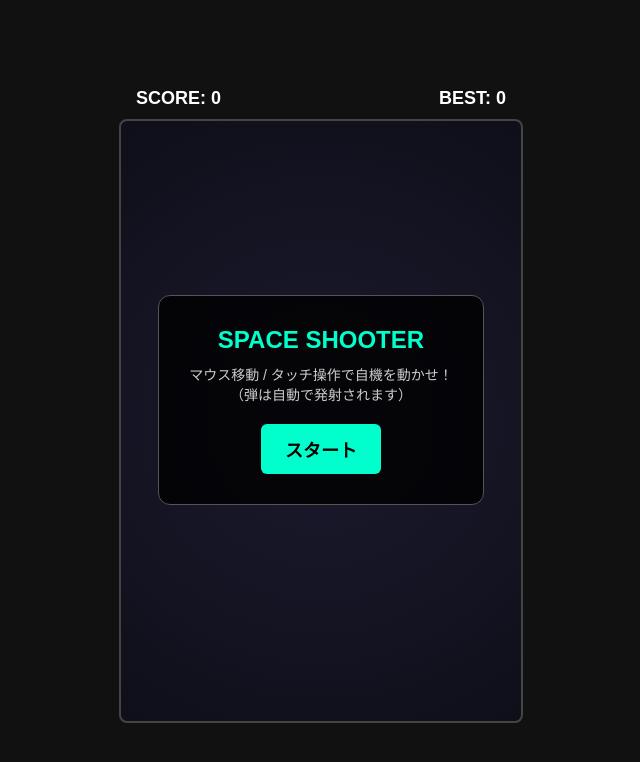
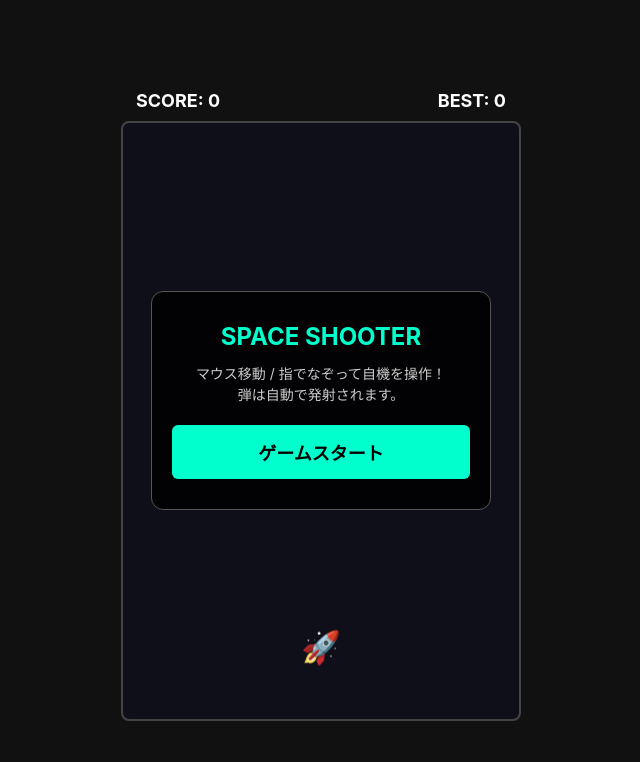
Before and after one commit to ninngenn0121/sikennteki.github.io, a plain HTML site: page index.html in a window 1280 px wide. Shown: the whole page, without its empty margins (319-959 px from the left). Drawn offline with Linux system fonts and the light colour scheme.

Commit message:
Update index.html

```diff
--- a/index.html
+++ b/index.html
@@ -2,14 +2,14 @@
 <html lang="ja">
 <head>
 <meta charset="UTF-8">
-<meta name="viewport" content="width=device-width, initial-scale=1.0, user-scalable=no">
-<title>スペースシューター</title>
+<meta name="viewport" content="width=device-width, initial-scale=1.0, maximum-scale=1.0, user-scalable=no">
+<title>SPACE SHOOTER</title>
 <style>
   * { box-sizing: border-box; margin: 0; padding: 0; }
   body {
     background: #111;
     color: #fff;
-    font-family: sans-serif;
+    font-family: -apple-system, BlinkMacSystemFont, "Segoe UI", Roboto, sans-serif;
     display: flex;
     flex-direction: column;
     align-items: center;
@@ -28,33 +28,40 @@
     font-weight: bold;
   }
   canvas {
-    background: radial-gradient(circle, #1a1a2e 0%, #0f0f1a 100%);
+    background: #0f0f1a;
     border: 2px solid #444;
     border-radius: 8px;
-    max-width: 100%;
-    max-height: 80vh;
+    width: 95vw;
+    max-width: 400px;
+    height: auto;
+    aspect-ratio: 2 / 3;
+    display: block;
   }
   #overlay {
     position: absolute;
-    background: rgba(0, 0, 0, 0.8);
-    padding: 30px;
+    background: rgba(0, 0, 0, 0.85);
+    padding: 30px 20px;
     border-radius: 12px;
     text-align: center;
     border: 1px solid #555;
+    width: 85%;
+    max-width: 340px;
+    z-index: 10;
   }
-  h1 { font-size: 24px; margin-bottom: 10px; color: #00ffcc; }
-  p { font-size: 14px; margin-bottom: 20px; color: #ccc; }
+  h1 { font-size: 24px; margin-bottom: 12px; color: #00ffcc; }
+  p { font-size: 14px; margin-bottom: 20px; color: #ccc; line-height: 1.5; }
   button {
     background: #00ffcc;
     color: #000;
     border: none;
-    padding: 12px 24px;
+    padding: 14px 28px;
     font-size: 18px;
     font-weight: bold;
     border-radius: 6px;
     cursor: pointer;
+    width: 100%;
   }
-  button:hover { background: #00cca3; }
+  button:active { background: #00cca3; }
 </style>
 </head>
 <body>
@@ -68,11 +75,12 @@
 
 <div id="overlay">
   <h1 id="title">SPACE SHOOTER</h1>
-  <p id="desc">マウス移動 / タッチ操作で自機を動かせ！<br>（弾は自動で発射されます）</p>
-  <button id="startBtn">スタート</button>
+  <p id="desc">マウス移動 / 指でなぞって自機を操作！<br>弾は自動で発射されます。</p>
+  <button id="startBtn" type="button">ゲームスタート</button>
 </div>
 
 <script>
+window.addEventListener("DOMContentLoaded", () => {
   const canvas = document.getElementById("game");
   const ctx = canvas.getContext("2d");
   const scoreEl = document.getElementById("score");
@@ -83,49 +91,78 @@ const descEl = document.getElementById("desc");
   const startBtn = document.getElementById("startBtn");
 
   let score = 0;
-let best = localStorage.getItem("shooter_best") || 0;
+  let best = 0;
+  try {
+    best = Number(localStorage.getItem("shooter_best")) || 0;
+  } catch (e) {}
   bestEl.textContent = best;
 
   let isPlaying = false;
   let frame = 0;
+  let animationId = null;
   let player = { x: 200, y: 530, r: 18 };
   let bullets = [];
   let enemies = [];
   let particles = [];
+  let audioCtx = null;
 
-// 音の生成（外部ファイル不要の簡易SE）
-const audioCtx = new (window.AudioContext || window.webkitAudioContext)();
+  // 安全な効果音再生
   function playBeep(freq, type, duration) {
+    try {
+      if (!audioCtx) {
+        const AudioContext = window.AudioContext || window.webkitAudioContext;
+        if (AudioContext) audioCtx = new AudioContext();
+      }
+      if (!audioCtx) return;
       if (audioCtx.state === "suspended") audioCtx.resume();
+
       const osc = audioCtx.createOscillator();
       const gain = audioCtx.createGain();
       osc.type = type;
       osc.frequency.setValueAtTime(freq, audioCtx.currentTime);
-  gain.gain.setValueAtTime(0.05, audioCtx.currentTime);
+      gain.gain.setValueAtTime(0.04, audioCtx.currentTime);
       gain.gain.exponentialRampToValueAtTime(0.001, audioCtx.currentTime + duration);
       osc.connect(gain);
       gain.connect(audioCtx.destination);
       osc.start();
       osc.stop(audioCtx.currentTime + duration);
+    } catch (e) {
+      // 音声非対応環境でもゲームを止めない
+    }
   }
 
-// 操作イベント（マウス＆タッチ両対応）
+  // 座標計算と自機移動
   function movePlayer(clientX) {
     if (!isPlaying) return;
     const rect = canvas.getBoundingClientRect();
+    if (rect.width === 0) return;
     const scaleX = canvas.width / rect.width;
-  let x = (clientX - rect.left) * scaleX;
+    const x = (clientX - rect.left) * scaleX;
     player.x = Math.max(player.r, Math.min(canvas.width - player.r, x));
   }
 
-canvas.addEventListener("mousemove", e => movePlayer(e.clientX));
+  window.addEventListener("mousemove", e => movePlayer(e.clientX));
+  canvas.addEventListener("touchstart", e => {
+    if (e.touches.length > 0) movePlayer(e.touches[0].clientX);
+  }, { passive: true });
   canvas.addEventListener("touchmove", e => {
     e.preventDefault();
-  movePlayer(e.touches[0].clientX);
+    if (e.touches.length > 0) movePlayer(e.touches[0].clientX);
   }, { passive: false });
 
-// ゲーム開始処理
+  // 初期画面の描画
+  function drawInitial() {
+    ctx.clearRect(0, 0, canvas.width, canvas.height);
+    ctx.font = "32px sans-serif";
+    ctx.textAlign = "center";
+    ctx.textBaseline = "middle";
+    ctx.fillText("🚀", player.x, player.y);
+  }
+  drawInitial();
+
+  // ゲーム開始
   startBtn.addEventListener("click", () => {
+    if (animationId) cancelAnimationFrame(animationId);
     score = 0;
     frame = 0;
     bullets = [];
@@ -135,6 +172,7 @@ startBtn.addEventListener("click", () => {
     scoreEl.textContent = score;
     overlay.style.display = "none";
     isPlaying = true;
+    playBeep(500, "sine", 0.1);
     loop();
   });
 
@@ -155,7 +193,9 @@ function gameOver() {
     playBeep(120, "sawtooth", 0.4);
     if (score > best) {
       best = score;
-    localStorage.setItem("shooter_best", best);
+      try {
+        localStorage.setItem("shooter_best", String(best));
+      } catch (e) {}
       bestEl.textContent = best;
     }
     titleEl.textContent = "GAME OVER";
@@ -167,13 +207,13 @@ function gameOver() {
   function update() {
     frame++;
 
-  // 自動連射（10フレームごと）
+    // 自動連射
     if (frame % 10 === 0) {
       bullets.push({ x: player.x, y: player.y - 20, r: 4 });
-    playBeep(600, "square", 0.05);
+      playBeep(600, "square", 0.04);
     }
 
-  // 敵の出現（スコアに応じて少しずつ速くなる）
+    // 敵の出現
     const spawnRate = Math.max(15, 45 - Math.floor(score / 100));
     if (frame % spawnRate === 0) {
       const isHard = Math.random() < 0.25;
@@ -198,20 +238,19 @@ function update() {
       const e = enemies[i];
       e.y += e.speed;
 
-    // 自機との衝突判定
+      // 自機との衝突
       const distPlayer = Math.hypot(player.x - e.x, player.y - e.y);
       if (distPlayer < player.r + e.r - 4) {
         gameOver();
         return;
       }
 
-    // 画面下に抜けたら消去
       if (e.y > canvas.height + 30) {
         enemies.splice(i, 1);
         continue;
       }
 
-    // 弾との当たり判定
+      // 弾との判定
       for (let j = bullets.length - 1; j >= 0; j--) {
         const b = bullets[j];
         const distBullet = Math.hypot(b.x - e.x, b.y - e.y);
@@ -220,19 +259,19 @@ function update() {
           e.hp--;
           if (e.hp <= 0) {
             spawnExplosion(e.x, e.y, "#ff5555");
-          playBeep(250, "triangle", 0.1);
+            playBeep(250, "triangle", 0.08);
             enemies.splice(i, 1);
             score += 10;
             scoreEl.textContent = score;
           } else {
-          playBeep(400, "sine", 0.05);
+            playBeep(400, "sine", 0.04);
           }
           break;
         }
       }
     }
 
-  // 爆発エフェクトの更新
+    // 爆発エフェクト
     for (let i = particles.length - 1; i >= 0; i--) {
       const p = particles[i];
       p.x += p.vx;
@@ -245,13 +284,13 @@ function update() {
   function draw() {
     ctx.clearRect(0, 0, canvas.width, canvas.height);
 
-  // 自機の描画
+    // 自機
     ctx.font = "32px sans-serif";
     ctx.textAlign = "center";
     ctx.textBaseline = "middle";
     ctx.fillText("🚀", player.x, player.y);
 
-  // 弾の描画
+    // 弾
     ctx.fillStyle = "#00ffcc";
     bullets.forEach(b => {
       ctx.beginPath();
@@ -259,13 +298,13 @@ function draw() {
       ctx.fill();
     });
 
-  // 敵の描画
+    // 敵
     enemies.forEach(e => {
       ctx.font = `${e.r * 1.8}px sans-serif`;
       ctx.fillText(e.emoji, e.x, e.y);
     });
 
-  // 爆発パーティクルの描画
+    // 爆発
     particles.forEach(p => {
       ctx.fillStyle = p.color;
       ctx.globalAlpha = p.life / 20;
@@ -277,9 +316,12 @@ function draw() {
   function loop() {
     if (!isPlaying) return;
     update();
+    if (isPlaying) {
       draw();
-  requestAnimationFrame(loop);
+      animationId = requestAnimationFrame(loop);
     }
+  }
+});
 </script>
 </body>
 </html>
```
Lines whose indentation alone changed are shown as unchanged.
